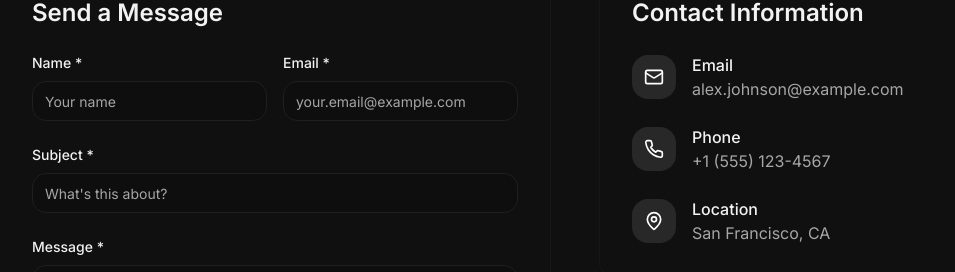
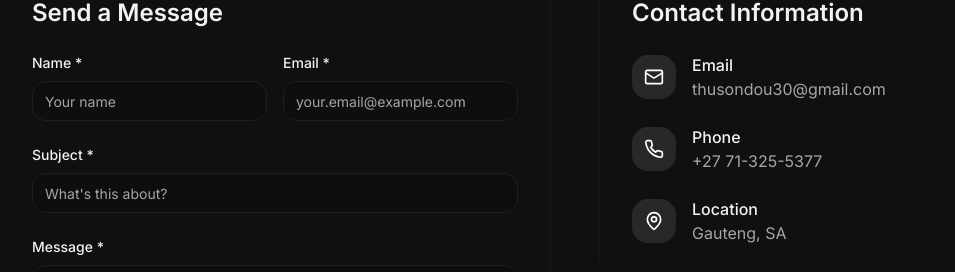
Before and after one commit to Thuso-Ndou/virtual_cv, a React (Vite) app: page / in a window 1280 px wide. Shown: the part 3872-4144 px from the top of the page, without its empty margins (65-1020 px from the left). Built offline with nearby package versions, Linux system fonts and the light colour scheme.

Commit message:
fixed hero section links

```diff
--- a/index.html
+++ b/index.html
@@ -18,7 +18,7 @@
   </head>
 
   <body>
-    <div id="root"><p>Hello</p></div>
+    <div id="root"></div>
     <script type="module" src="/src/main.tsx"></script>
   </body>
 </html>
--- a/src/components/Contact.tsx
+++ b/src/components/Contact.tsx
@@ -2,7 +2,7 @@ import { useState } from "react";
 import { Button } from "../components/ui/button";
 import { Input } from "../components/ui/input";
 import { Textarea } from "../components/ui/textarea";
-import { Mail, Phone, MapPin, Send, Github, Linkedin, Twitter } from "lucide-react";
+import { Mail, Phone, MapPin, Send, Github, Linkedin, Instagram } from "lucide-react";
 import { useToast } from "../hooks/use-toast";
 
 const Contact = () => {
@@ -42,19 +42,19 @@ const Contact = () => {
     {
       icon: Mail,
       title: "Email",
-      value: "alex.johnson@example.com",
-      link: "mailto:alex.johnson@example.com"
+      value: "thusondou30@gmail.com",
+      link: "thusondou30@gmail.com"
     },
     {
       icon: Phone,
       title: "Phone",
-      value: "+1 (555) 123-4567",
-      link: "tel:+15551234567"
+      value: "+27 71-325-5377",
+      link: "tel:+27713255377"
     },
     {
       icon: MapPin,
       title: "Location",
-      value: "San Francisco, CA",
+      value: "Gauteng, SA",
       link: null
     }
   ];
@@ -63,19 +63,19 @@ const Contact = () => {
     {
       icon: Github,
       name: "GitHub",
-      url: "https://github.com",
+      url: "https://github.com/Thuso-Ndou",
       color: "hover:text-foreground"
     },
     {
       icon: Linkedin,
       name: "LinkedIn",
-      url: "https://linkedin.com",
+      url: "https://www.linkedin.com/in/thuso-ndou-5113",
       color: "hover:text-blue-400"
     },
     {
-      icon: Twitter,
-      name: "Twitter",
-      url: "https://twitter.com",
+      icon: Instagram,
+      name: "Instagram",
+      url: "http://instagram.com/thuso.maps",
       color: "hover:text-blue-300"
     }
   ];
--- a/src/components/Hero.tsx
+++ b/src/components/Hero.tsx
@@ -64,7 +64,7 @@ const Hero = () => {
           {/* Social Links */}
           <div className="flex justify-center space-x-6">
             <a
-              href="https://github.com"
+              href="https://github.com/Thuso-Ndou"
               target="_blank"
               rel="noopener noreferrer"
               className="p-3 glass-button hover:text-primary transition-colors"
@@ -72,7 +72,7 @@ const Hero = () => {
               <Github className="w-6 h-6" />
             </a>
             <a
-              href="https://linkedin.com"
+              href="https://www.linkedin.com/in/thuso-ndou-5113"
               target="_blank"
               rel="noopener noreferrer"
               className="p-3 glass-button hover:text-accent transition-colors"
@@ -80,7 +80,7 @@ const Hero = () => {
               <Linkedin className="w-6 h-6" />
             </a>
             <a
-              href="mailto:alex@example.com"
+              href="thusondou30@gmail.com"
               className="p-3 glass-button hover:text-primary transition-colors"
             >
               <Mail className="w-6 h-6" />
```
